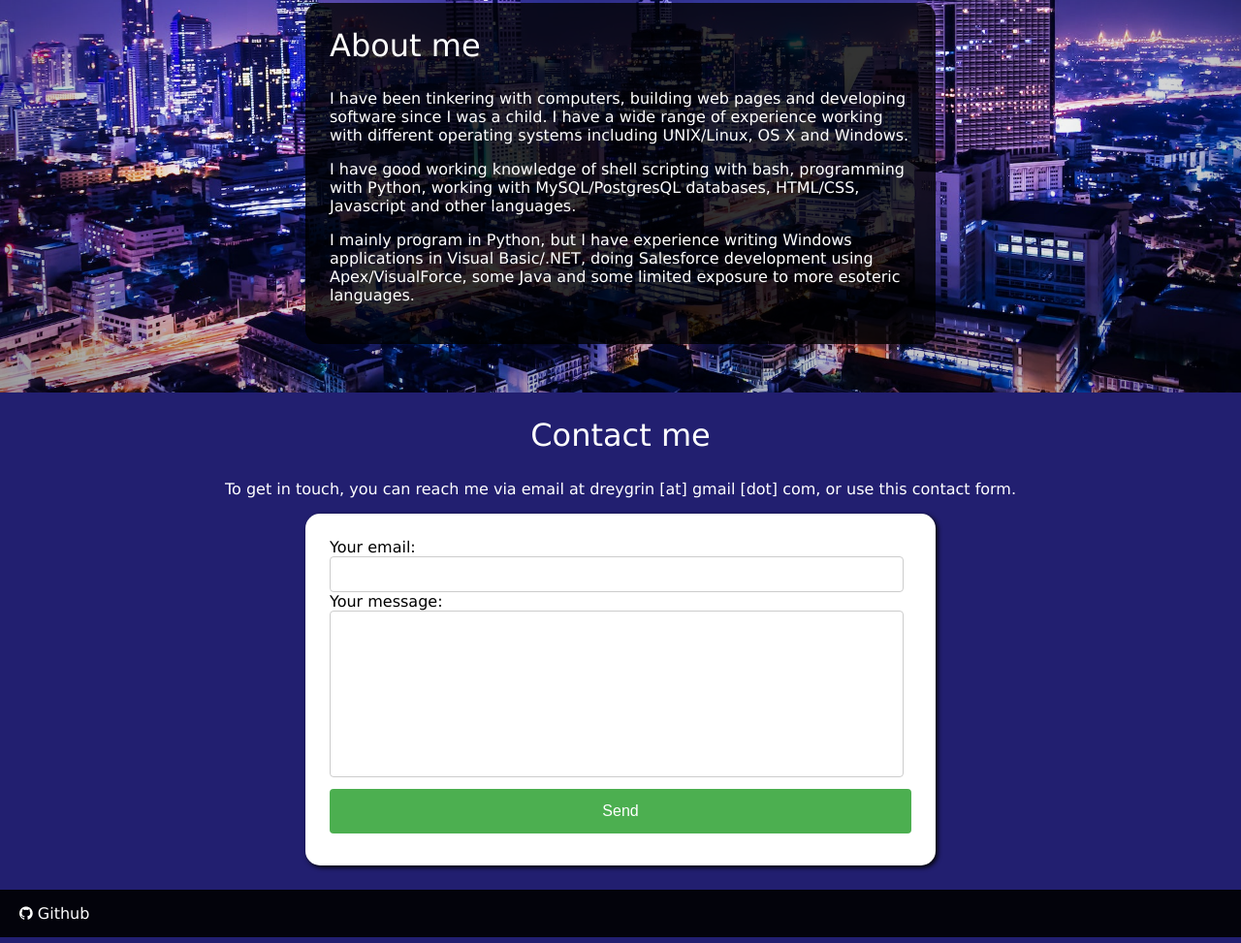
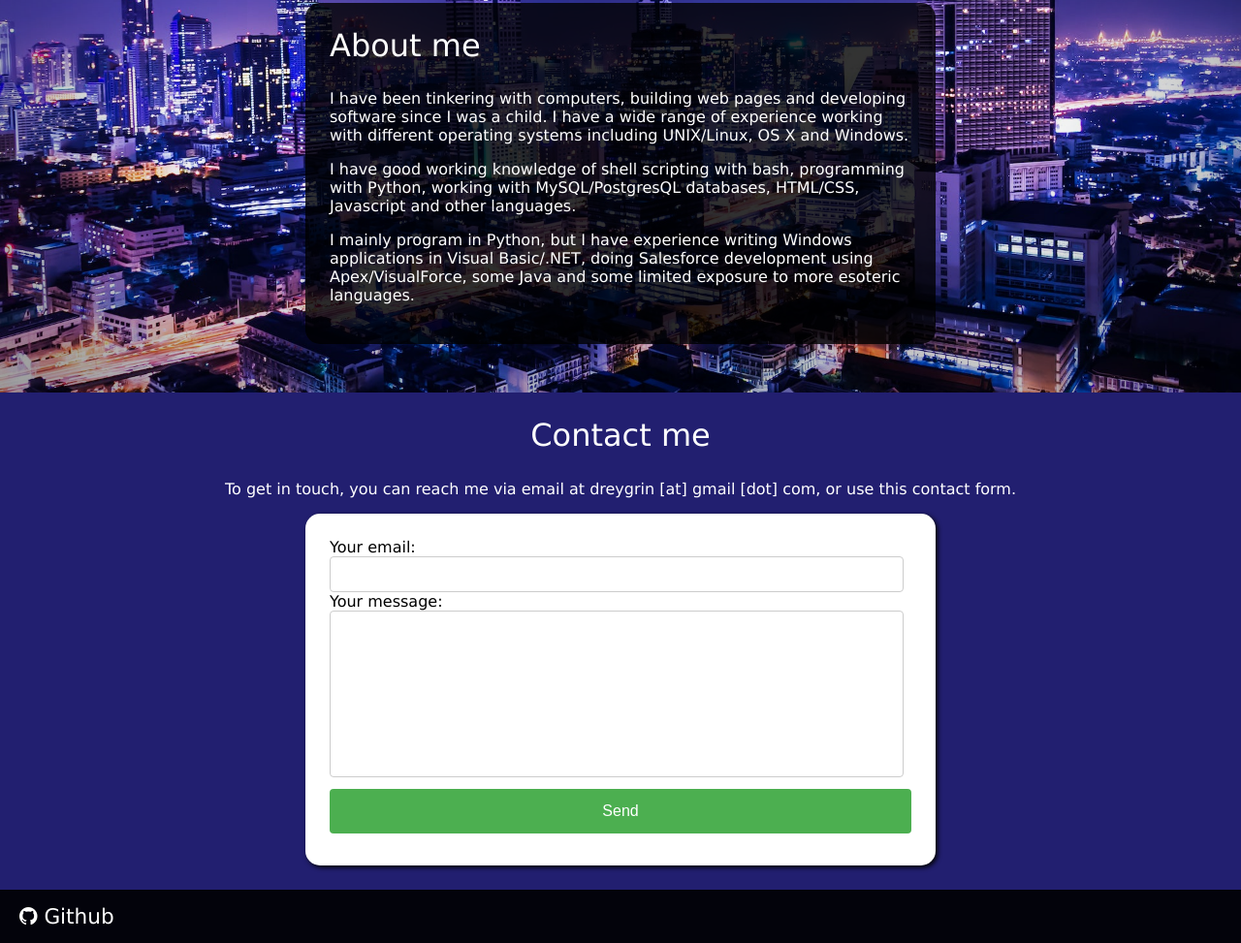
Before and after one commit to agrin415/agrin415.github.io, a plain HTML site: page index.html in a window 1280 px wide. Shown: the part 344-1317 px from the top of the page at 97% size. Drawn offline with Linux system fonts and the light colour scheme.

Commit message:
adjusted scaling and add navbar-text class to footer github link

```diff
--- a/index.html
+++ b/index.html
@@ -49,7 +49,10 @@
         </section>
         <footer>
             <nav class="bottomnav">
-                <a href="https://github.com/agrin415"><i class="fa fa-github"></i> Github</a>
+                <a href="https://github.com/agrin415">
+                    <i class="fa fa-github"></i>
+                    <li class="navbar-text">Github</li>
+                </a>
             </nav>
         </footer>
     </body>
--- a/stylesheets/main.css
+++ b/stylesheets/main.css
@@ -71,6 +71,7 @@ footer {
 .bottomnav {
     text-align: left;
     padding: 15px;
+    font-size: 10vw;
 }
 
 
@@ -222,6 +223,10 @@ footer {
         padding-left: 35px;
     }
 
+    .bottomnav {
+        font-size: 1.35em;
+    }
+
     .navbar {
         padding-top: 45px;
         font-size: 1.35em;
```
